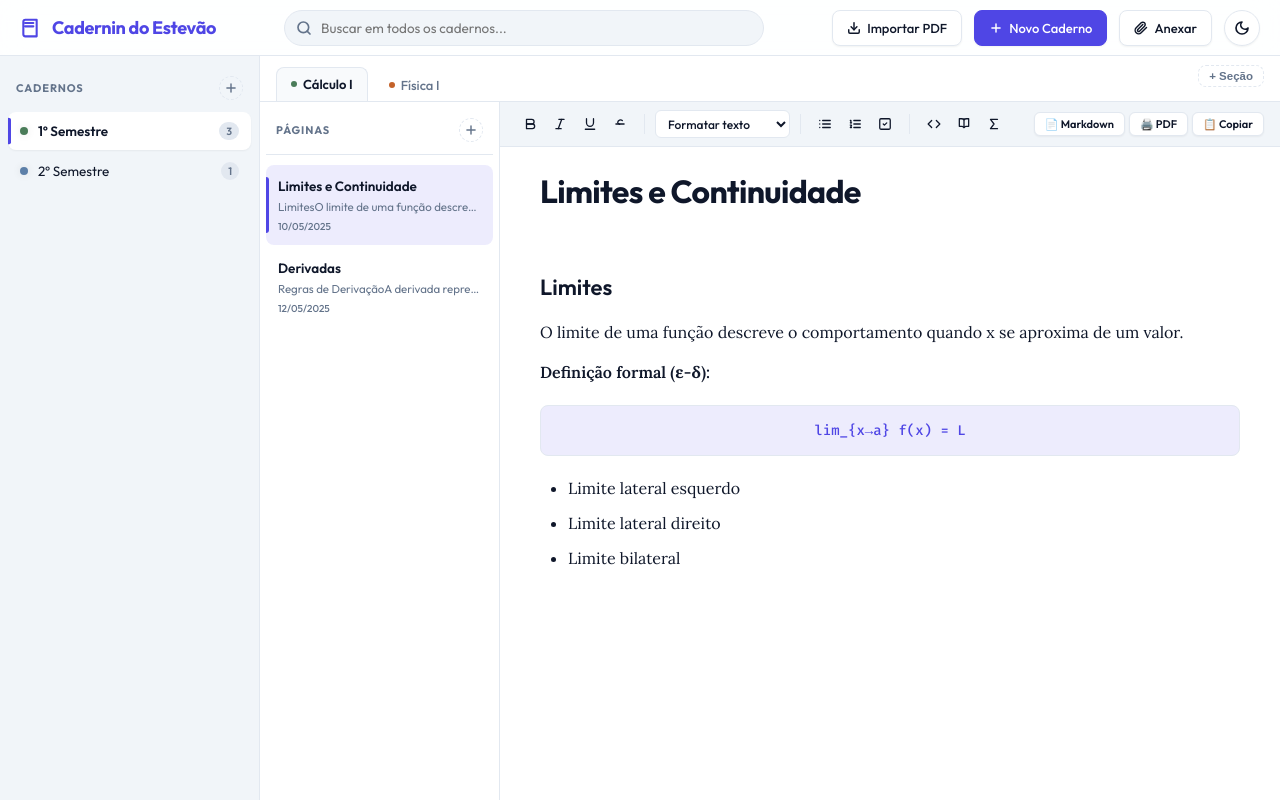
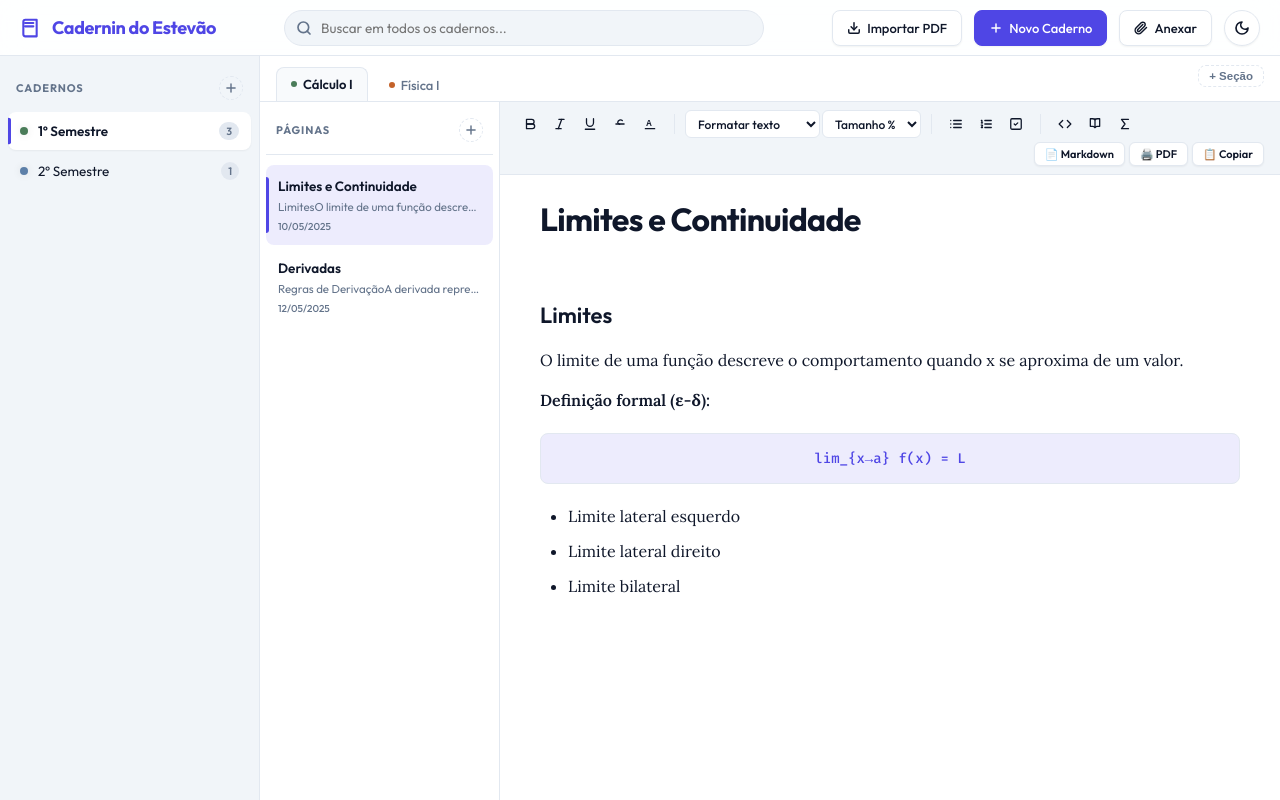
Before and after one commit to garp313/garp-note, a Next.js app: page / in a window 1280 px wide. Built offline with nearby package versions, Linux system fonts and the light colour scheme.

Commit message:
feat: adiciona cor de texto e tamanho de texto em % no editor

```diff
--- a/src/app/globals.css
+++ b/src/app/globals.css
@@ -683,6 +683,51 @@ body {
   border-color: var(--muted);
 }
 
+/* Color picker */
+.color-picker-wrapper {
+  position: relative;
+  display: flex;
+  align-items: center;
+}
+.color-btn {
+  font-size: 13px;
+  font-weight: 700;
+  font-family: var(--font);
+  width: 28px;
+  height: 28px;
+}
+.color-picker-popup {
+  position: absolute;
+  top: calc(100% + 6px);
+  left: 0;
+  background: var(--surface);
+  border: 1px solid var(--border);
+  border-radius: var(--r-sm);
+  box-shadow: var(--shadow-lg);
+  padding: 8px;
+  z-index: 200;
+  animation: fadeIn 0.12s ease-out;
+}
+.color-picker-grid {
+  display: grid;
+  grid-template-columns: repeat(5, 20px);
+  gap: 4px;
+}
+.color-swatch {
+  width: 20px;
+  height: 20px;
+  border-radius: 4px;
+  border: 2px solid transparent;
+  cursor: pointer;
+  transition: transform 0.12s ease, border-color 0.12s ease;
+  outline: none;
+  padding: 0;
+}
+.color-swatch:hover {
+  transform: scale(1.2);
+  border-color: var(--text);
+}
+
 .export-group {
   margin-left: auto;
   display: flex;
--- a/src/components/Editor.tsx
+++ b/src/components/Editor.tsx
@@ -18,6 +18,15 @@ export function Editor({ page, editorRef, titleRef, onFlush, onSave, onAttach, o
   const [prevPageId, setPrevPageId] = useState<string | undefined>(undefined);
   const [dragActive, setDragActive] = useState(false);
   const debounceTimerRef = useRef<NodeJS.Timeout | null>(null);
+  const [colorPickerOpen, setColorPickerOpen] = useState(false);
+  const colorPickerRef = useRef<HTMLDivElement>(null);
+
+  const COLOR_PALETTE = [
+    '#0f172a','#ef4444','#f97316','#eab308','#22c55e',
+    '#3b82f6','#6366f1','#a855f7','#ec4899','#14b8a6',
+    '#64748b','#dc2626','#ea580c','#ca8a04','#16a34a',
+    '#2563eb','#4f46e5','#9333ea','#db2777','#0d9488',
+  ];
 
   // Debounced auto-save
   const handleInput = useCallback(() => {
@@ -83,6 +92,44 @@ export function Editor({ page, editorRef, titleRef, onFlush, onSave, onAttach, o
     return () => window.removeEventListener('beforeunload', handleBeforeUnload);
   }, [onFlush]);
 
+  // Close color picker when clicking outside
+  useEffect(() => {
+    const handler = (e: MouseEvent) => {
+      if (colorPickerRef.current && !colorPickerRef.current.contains(e.target as Node)) {
+        setColorPickerOpen(false);
+      }
+    };
+    document.addEventListener('mousedown', handler);
+    return () => document.removeEventListener('mousedown', handler);
+  }, []);
+
+  // Apply color to selected text
+  const applyColor = useCallback((color: string) => {
+    editorRef.current?.focus();
+    document.execCommand('foreColor', false, color);
+    handleInput();
+    setColorPickerOpen(false);
+  }, [editorRef, handleInput]);
+
+  // Apply font size (%) to selected text via span wrapping
+  const applyFontSize = useCallback((percent: string) => {
+    editorRef.current?.focus();
+    const selection = window.getSelection();
+    if (!selection || selection.rangeCount === 0 || selection.isCollapsed) return;
+    const range = selection.getRangeAt(0);
+    const span = document.createElement('span');
+    span.style.fontSize = percent;
+    try {
+      range.surroundContents(span);
+    } catch {
+      // surroundContents fails for multi-element selections
+      const fragment = range.extractContents();
+      span.appendChild(fragment);
+      range.insertNode(span);
+    }
+    handleInput();
+  }, [editorRef, handleInput]);
+
   // Drag & Drop handlers
   const handleDrag = useCallback((e: React.DragEvent) => {
     e.preventDefault();
@@ -109,7 +156,28 @@ export function Editor({ page, editorRef, titleRef, onFlush, onSave, onAttach, o
     const items = Array.from(e.clipboardData.items);
     const imageItem = items.find(item => item.type.startsWith('image/'));
 
-    if (!imageItem) return; // No image → let the browser handle normal text paste
+    if (!imageItem) {
+      // No image — strip injected colors from pasted HTML text
+      const html = e.clipboardData.getData('text/html');
+      if (html) {
+        e.preventDefault();
+        const tmp = document.createElement('div');
+        tmp.innerHTML = html;
+        const walk = (el: Element) => {
+          if (el instanceof HTMLElement) {
+            el.style.removeProperty('color');
+            el.style.removeProperty('background-color');
+            el.style.removeProperty('background');
+            if (el.getAttribute('style') === '') el.removeAttribute('style');
+          }
+          Array.from(el.children).forEach(walk);
+        };
+        Array.from(tmp.children).forEach(walk);
+        document.execCommand('insertHTML', false, tmp.innerHTML);
+        handleInput();
+      }
+      return;
+    }
 
     e.preventDefault(); // Block the broken native image paste
 
@@ -136,10 +204,11 @@ export function Editor({ page, editorRef, titleRef, onFlush, onSave, onAttach, o
     const editor = editorRef.current;
     if (!editor) return;
 
+    // Only strip background colors injected by the browser (not user-set text colors).
+    // User-set text colors are applied intentionally via the color picker.
     const stripInlineColors = (node: Node) => {
       if (node.nodeType !== Node.ELEMENT_NODE) return;
       const el = node as HTMLElement;
-      el.style.removeProperty('color');
       el.style.removeProperty('background-color');
       el.style.removeProperty('background');
       if (el.getAttribute('style') === '') el.removeAttribute('style');
@@ -250,6 +319,35 @@ export function Editor({ page, editorRef, titleRef, onFlush, onSave, onAttach, o
           <button className="fmt-btn" onClick={() => fmt('strikeThrough')} title="Tachado">
             <svg xmlns="http://www.w3.org/2000/svg" width="14" height="14" viewBox="0 0 24 24" fill="none" stroke="currentColor" strokeWidth="2.5" strokeLinecap="round" strokeLinejoin="round"><line x1="5" y1="12" x2="19" y2="12"/><path d="M16 6A5 5 0 0 0 8 9c0 2.2 1.8 3 3.5 3.5"/></svg>
           </button>
+
+          {/* Color picker */}
+          <div className="color-picker-wrapper" ref={colorPickerRef}>
+            <button
+              className="fmt-btn color-btn"
+              title="Cor do texto"
+              onClick={() => setColorPickerOpen(o => !o)}
+            >
+              <svg xmlns="http://www.w3.org/2000/svg" width="14" height="14" viewBox="0 0 24 24" fill="none" stroke="currentColor" strokeWidth="2.5" strokeLinecap="round" strokeLinejoin="round">
+                <path d="M4 20h16"/>
+                <text x="5" y="16" fontSize="14" fontWeight="bold" stroke="none" fill="currentColor" fontFamily="sans-serif">A</text>
+              </svg>
+            </button>
+            {colorPickerOpen && (
+              <div className="color-picker-popup">
+                <div className="color-picker-grid">
+                  {COLOR_PALETTE.map(c => (
+                    <button
+                      key={c}
+                      className="color-swatch"
+                      style={{ background: c }}
+                      title={c}
+                      onClick={() => applyColor(c)}
+                    />
+                  ))}
+                </div>
+              </div>
+            )}
+          </div>
         </div>
 
         <span className="fmt-sep" />
@@ -265,6 +363,23 @@ export function Editor({ page, editorRef, titleRef, onFlush, onSave, onAttach, o
             <option value="h2">Título Médio (H2)</option>
             <option value="h3">Subtítulo (H3)</option>
             <option value="p">Texto Normal</option>
+          </select>
+
+          <select
+            className="fmt-select"
+            onChange={e => { applyFontSize(e.target.value); e.target.value = ''; }}
+            defaultValue=""
+            title="Tamanho do texto"
+          >
+            <option value="" disabled>Tamanho %</option>
+            <option value="75%">75%</option>
+            <option value="90%">90%</option>
+            <option value="100%">100%</option>
+            <option value="110%">110%</option>
+            <option value="125%">125%</option>
+            <option value="150%">150%</option>
+            <option value="175%">175%</option>
+            <option value="200%">200%</option>
           </select>
         </div>
 
```
